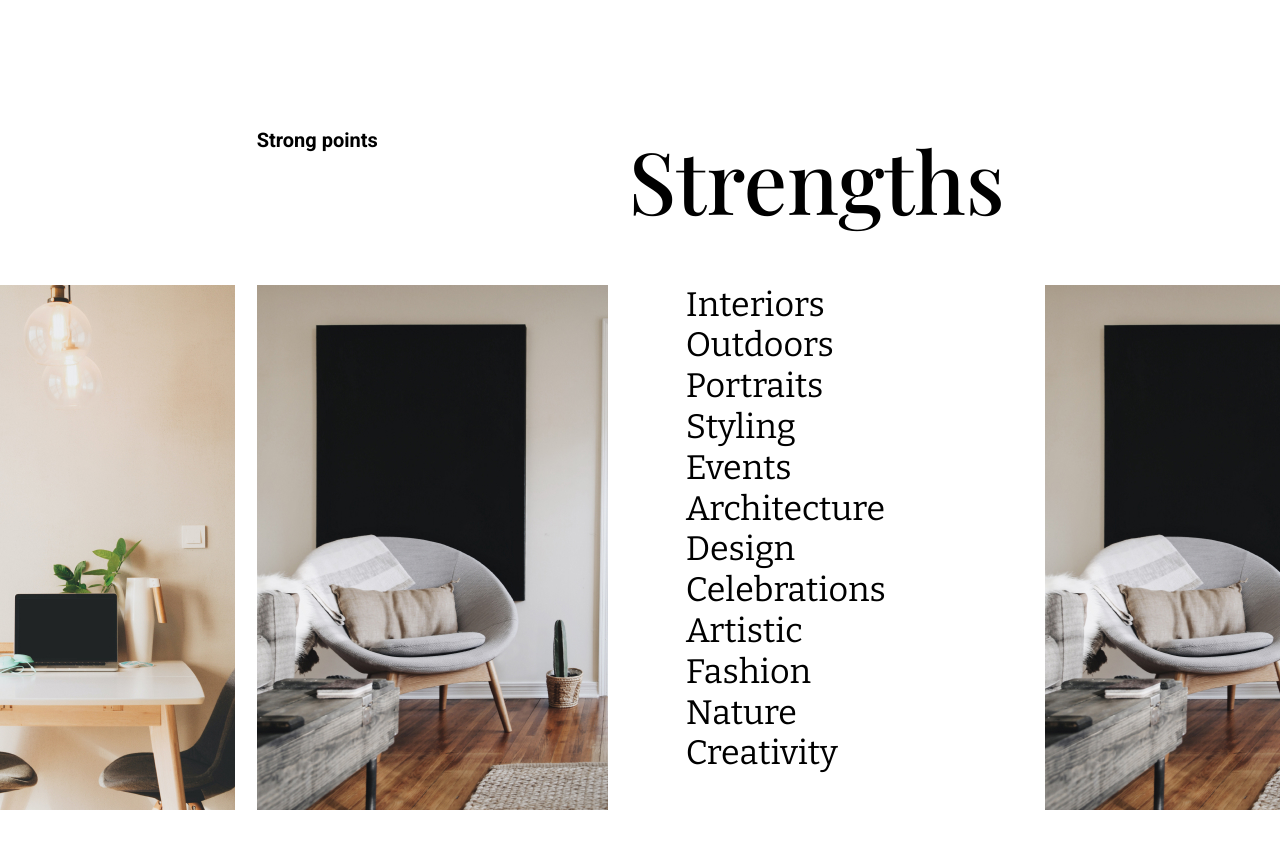
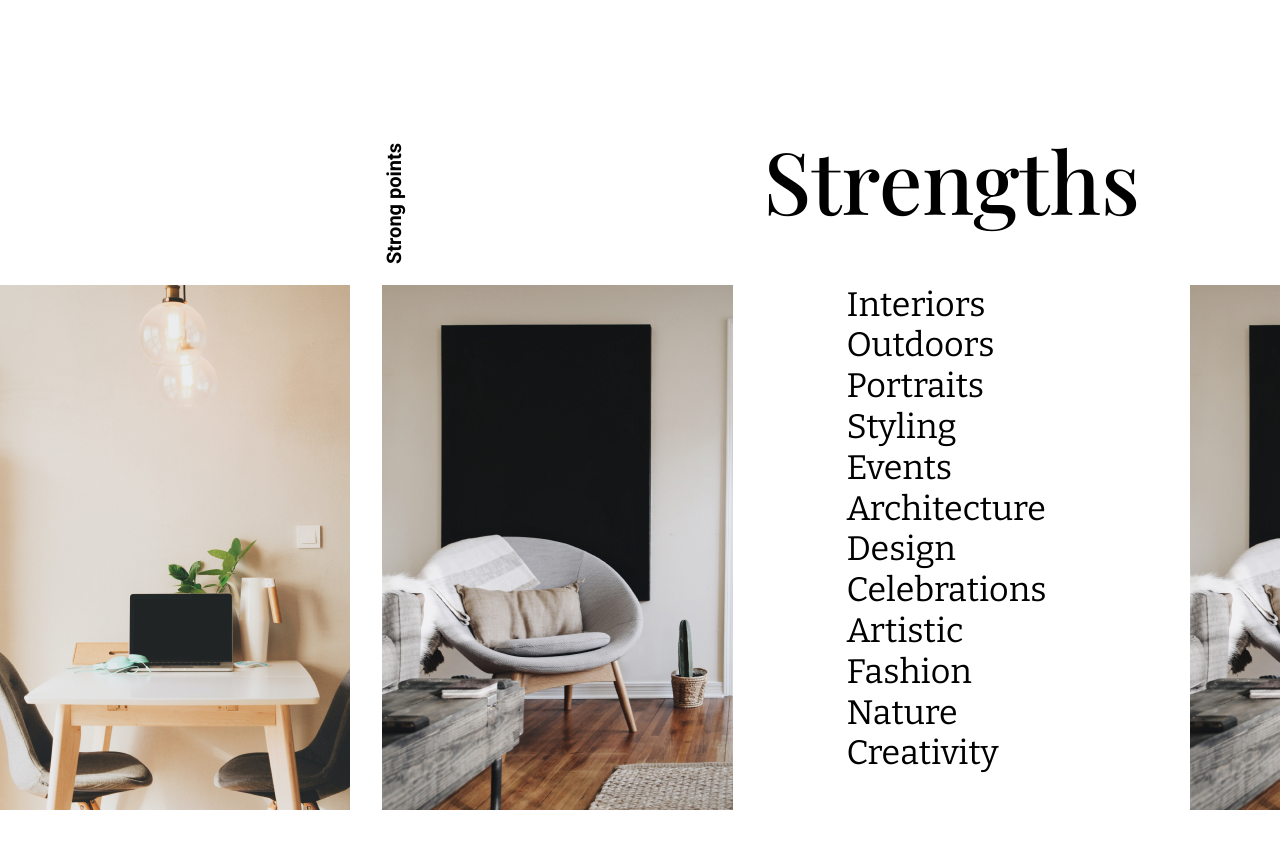
Before and after one commit to skorogod/otus-css-korogod, a plain HTML site: page index.html in a window 1280 px wide. Shown: the part 4620-5469 px from the top of the page. Drawn offline with nearby package versions, Linux system fonts and the light colour scheme; files that its build step writes are made by us from their sources; files whose address does not match are found by name.

Commit message:
fixed bugs

```diff
--- a/index.html
+++ b/index.html
@@ -125,11 +125,11 @@
     <!--Strong points Section-->
     <section class="strengths wrapper">
       <h2 class="strengths-header section-name">Strong points</h2>
-      <img class="img-1" src="img/Strong-points-1.jpg" alt="">
-      <img class="img-2" src="img/Strong-points-2.jpg" alt="">
-      <h2 class="strengths-list-title">
+      <img class="strengths-img-1" src="img/Strong-points-1.jpg" alt="table and chairs">
+      <img class="strengths-img-2" src="img/Strong-points-2.jpg" alt="armchair and black rectangle">
+      <h3 class="strengths-list-title">
           Strengths
-      </h2>
+      </h3>
       <ul class="strengths-list">
         <li>Interiors</li>
         <li>Outdoors</li>
@@ -144,7 +144,7 @@
         <li>Nature</li>
         <li>Creativity</li>
       </ul>
-      <img class="img-3" src="img/Strong-points-2.jpg" alt="">
+      <img class="strengths-img-3" src="img/Strong-points-2.jpg" alt="armchair and black rectangle">
     </section>
   </main>
 </body>
--- a/styles/css/style.css
+++ b/styles/css/style.css
@@ -215,25 +215,27 @@ html{
 
 /*Strengths Section*/
 .strengths {
+    max-width: 1686px;
     margin-top: 134px;
     margin-bottom: 161px;
     display: grid;
-    justify-content: center;
-    gap: 17px calc(1.7% );
+    justify-content: flex-start;
+    gap: 17px calc(1.7% + 10px);
     grid-template-rows: 140px 1fr;
     grid-template-columns: 350px 350px 395px 350px;
     overflow-x: hidden;
 }
 
 .strengths-header {
-    -webkit-writing-mode: sideways-lr;
-        -ms-writing-mode: sideways-lr;
-            writing-mode: sideways-lr;
+    display: inline-block;
     grid-column: 2/3;
     justify-self: start;
+    align-self: end;
+    transform: rotate(-90deg) translateX(-20px);
+    transform-origin: left top;
 }
 
-.img-1, .img-2, .img-3, .strengths-list {
+.strengths-img-1, .strengths-img-2, .strengths-img-3, .strengths-list {
     grid-row: 2;
 }
 
@@ -246,7 +248,7 @@ html{
     list-style-type: none;
     font-family: 'Bitter', 'Times New Roman', Times, serif;
     font-size: 1.7rem;
-    padding-left: calc(12% + 10px);
+    padding-left: 21%;
 }
 
 
@@ -260,11 +262,10 @@ html{
         gap: 17px calc(1.7% + 10px);
         justify-content:end;
         align-items:center;
-        overflow-x: hidden ;
-        align-content: center;
+        align-content: flex-start;
     }
 
-    .img-1 {
+    .strengths-img-1 {
         order: 0;
         margin-top: 140px;
         align-self: flex-end;
@@ -272,13 +273,12 @@ html{
 
     .strengths-header {
         order: 1;
-        -webkit-writing-mode: sideways-lr;
-            -ms-writing-mode: sideways-lr;
-                writing-mode: sideways-lr;
         align-self: flex-start;
+        transform: rotate(-90deg) translateX(-25px);
+        transform-origin: top left;
     }
 
-    .img-2 {
+    .strengths-img-2 {
         order: 1;
     }
 
@@ -292,9 +292,10 @@ html{
         font-family: 'Bitter', 'Times New Roman', Times, serif;
         font-size: 1.7rem;
         margin-bottom: 30px;
+        padding: 0;
     }
 
-    .img-3 {
+    .strengths-img-3 {
         order: 4;
     }
 }
```
